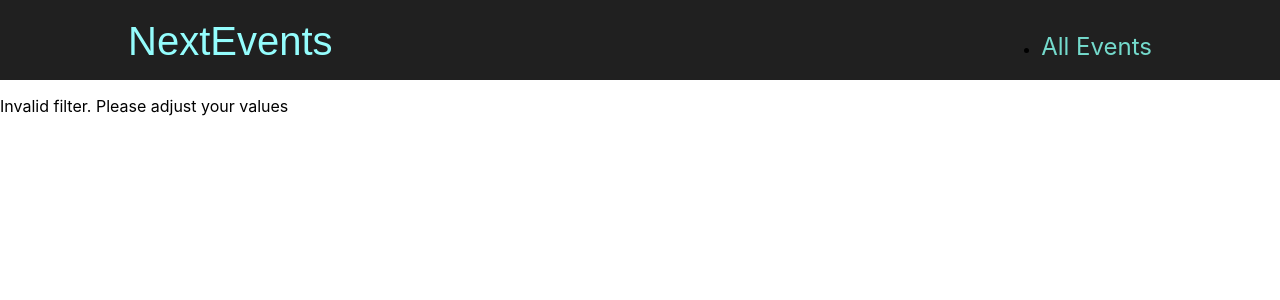
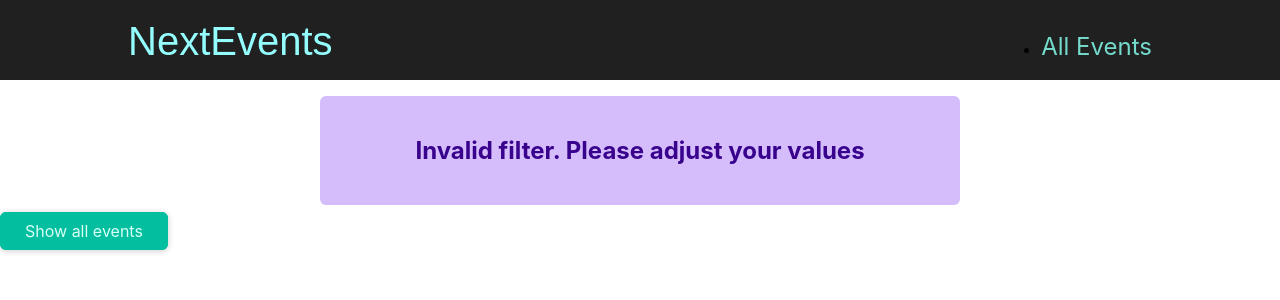
Before and after one commit to scottgamer/nextjs-complete-guide, a Next.js app in the folder events-project/: page /events/e1 in a window 1280 px wide. Shown: the top 300 px of the page. Built offline with nearby package versions, Linux system fonts and the light colour scheme.

Commit message:
added error alert components

```diff
--- a/events-project/pages/events/[...slug].tsx
+++ b/events-project/pages/events/[...slug].tsx
@@ -1,5 +1,9 @@
 import { NextPage } from "next";
 import { useRouter } from "next/router";
+import EventList from "../../components/Events/EventList";
+import ResultsTitle from "../../components/Events/ResultsTitle";
+import Button from "../../components/UI/Button";
+import ErrorAlert from "../../components/UI/ErrorAlert";
 import { getFilteredEvents } from "../../data/dummy-data";
 
 const FilteredEvents: NextPage = () => {
@@ -26,19 +30,40 @@ const FilteredEvents: NextPage = () => {
     month < 1 ||
     month > 12
   ) {
-    return <p>Invalid filter. Please adjust your values</p>;
+    return (
+      <>
+        <ErrorAlert>
+          <p>Invalid filter. Please adjust your values</p>
+        </ErrorAlert>
+        <div className="center">
+          <Button link="/events">Show all events</Button>
+        </div>
+      </>
+    );
   }
 
   const filteredEvents = getFilteredEvents({ year, month });
 
   if (!filteredEvents || filteredEvents.length === 0) {
-    return <p>No events found for the chosen filter</p>;
+    return (
+      <>
+        <ErrorAlert>
+          <p>No events found for the chosen filter</p>
+        </ErrorAlert>
+        <div className="center">
+          <Button link="/events">Show all events</Button>
+        </div>
+      </>
+    );
   }
 
+  const date = new Date(year, month - 1);
+
   return (
-    <div>
-      <h1>Filtered Events Page</h1>
-    </div>
+    <>
+      <ResultsTitle date={date.toISOString()} />
+      <EventList events={filteredEvents} />
+    </>
   );
 };
 
```
Also changed, not shown: events-project/pages/events/[eventId].tsx (+6 -1 lines).
